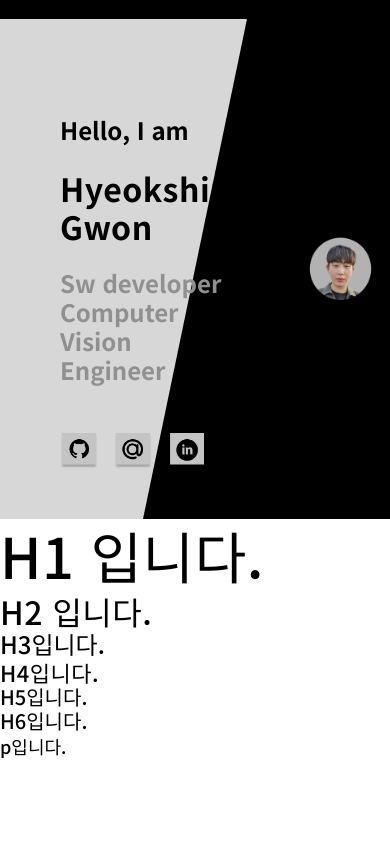
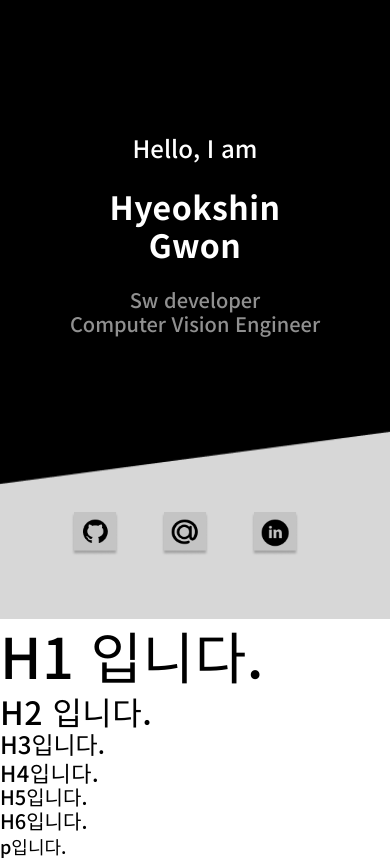
Before and after one commit to gwon-innovation/portfolio, a plain HTML site: page index.html in a window 390 px wide. Shown: the part 69-929 px from the top of the page. Before the commit the page ends 844 px from the top, so only its background shows below. Drawn offline with Linux system fonts and the light colour scheme.

Commit message:
feat: Add header responsible layout

```diff
--- a/css/components/header.css
+++ b/css/components/header.css
@@ -71,3 +71,39 @@
   width: 70%;
   height: auto;
 }
+
+@media (max-width: 600px) {
+  .header {
+    height: 60rem;
+    background-image: url("../../img/bg_header_small.png");
+    background-repeat: no-repeat;
+    background-size: cover;
+    background-position: center bottom;
+  }
+  .header__right {
+    display: none;
+  }
+  .header__left__text {
+    justify-content: center;
+    align-items: center;
+    height: 72%;
+  }
+  .header__left__text__hello h3 {
+    color: #fff;
+    font-weight: 500;
+  }
+  .header__left__text__name h2 {
+    color: #fff;
+    text-align: center;
+  }
+  .header__left__text__major h3 {
+    text-align: center;
+    font-weight: 500;
+    font-size: 2rem;
+  }
+  .header__left__btns {
+    padding-right: 6rem;
+    justify-content: space-around;
+    height: 28%;
+  }
+}
```
Also changed, not shown: img/bg_header_small.png (added).
